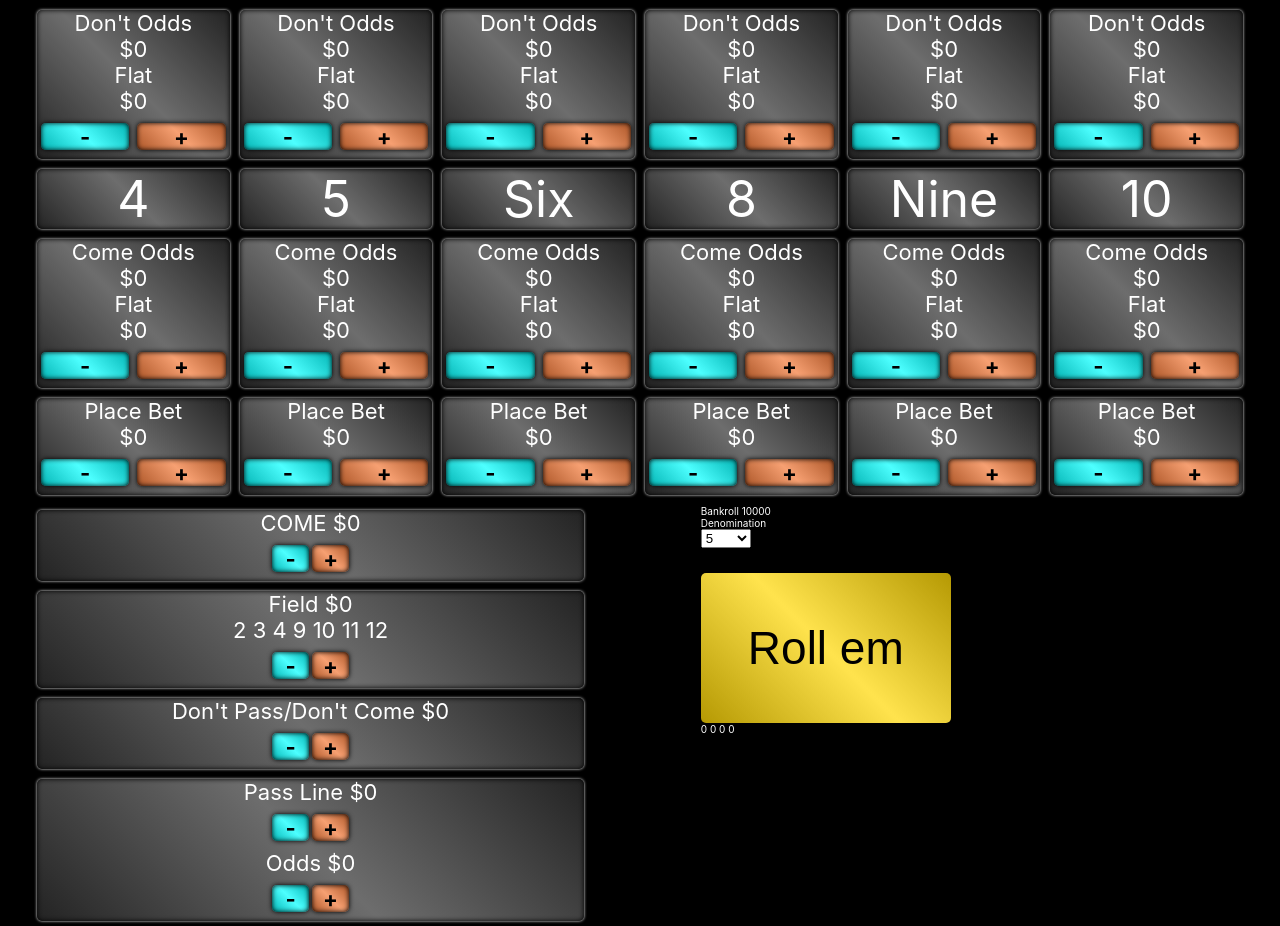
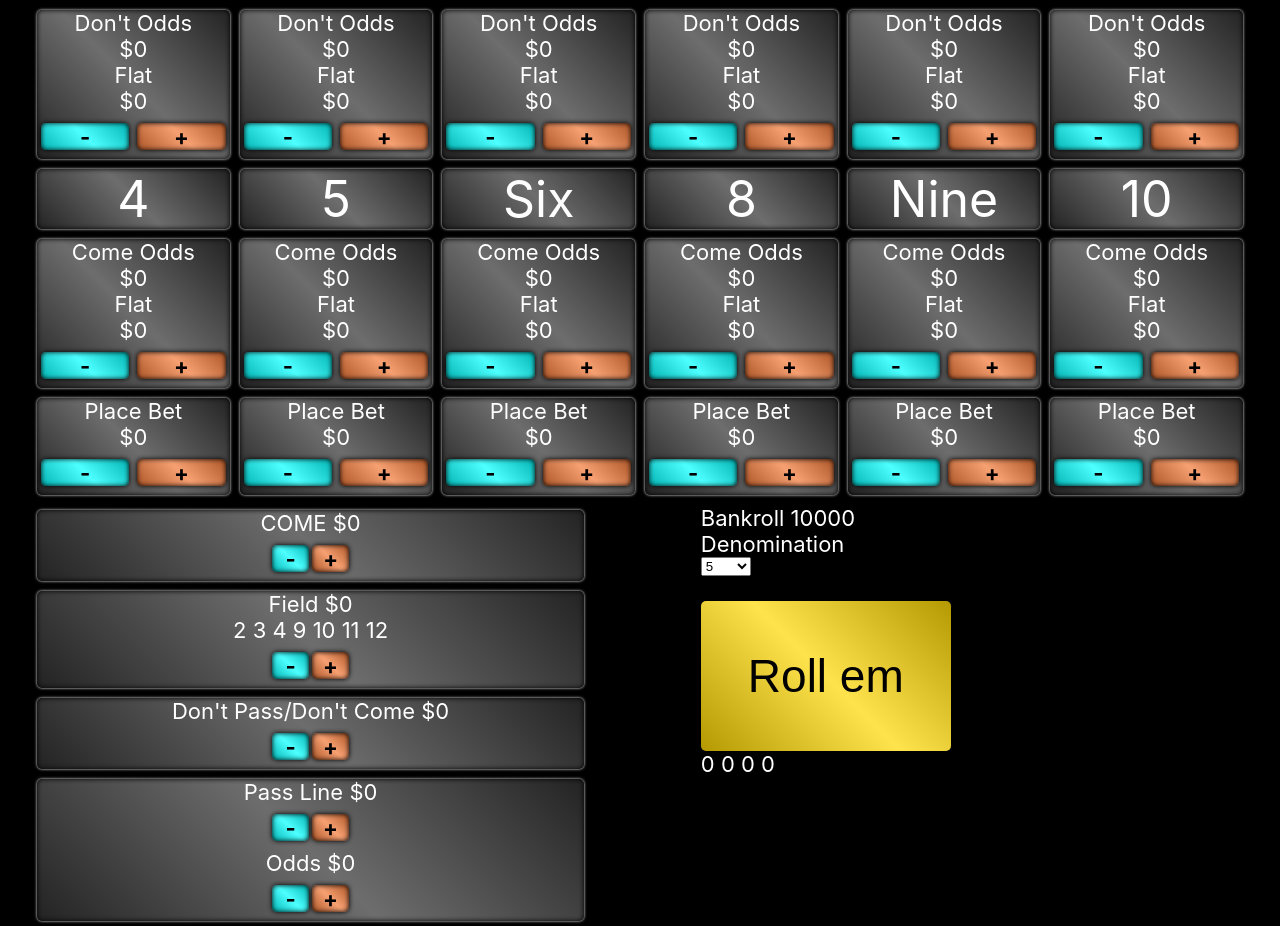
Before and after one commit to jgharris314/craps2021, a React (Create React App) app in the folder front-end/: page / in a window 1280 px wide. Built offline with nearby package versions, Linux system fonts and the light colour scheme.

Commit message:
bankroll font size

```diff
--- a/front-end/src/components/Craps/components/NumberSection/NumberSection.js
+++ b/front-end/src/components/Craps/components/NumberSection/NumberSection.js
@@ -1,4 +1,4 @@
-import React, { useState, useEffect } from "react";
+import React from "react";
 import { StyledNumberSection } from "./number-section.styles";
 
 const NumberSection = ({
--- a/front-end/src/components/Craps/craps.styles.js
+++ b/front-end/src/components/Craps/craps.styles.js
@@ -8,7 +8,7 @@ export const StyledCraps = styled.div`
 	flex-direction: column;
 	align-items: center;
 	min-height: 100vh;
-
+	font-size: 1.6rem;
 	.control-row {
 		display: flex;
 		width: 95%;
@@ -117,6 +117,7 @@ export const StyledCraps = styled.div`
 	}
 
 	@media screen and (min-width: 720px) {
+		font-size: 2.2rem;
 		.non-number-item {
 			font-size: 2.2rem;
 			width: 100%;
```
